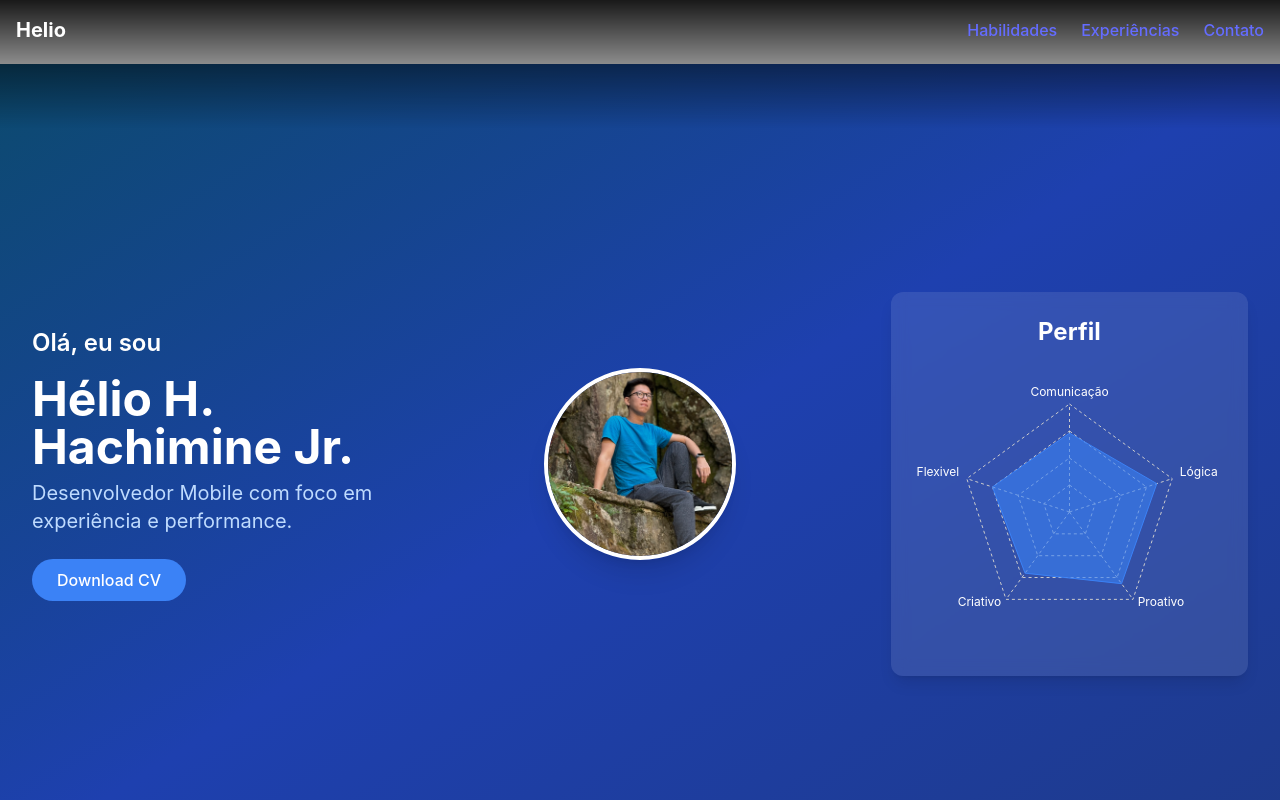
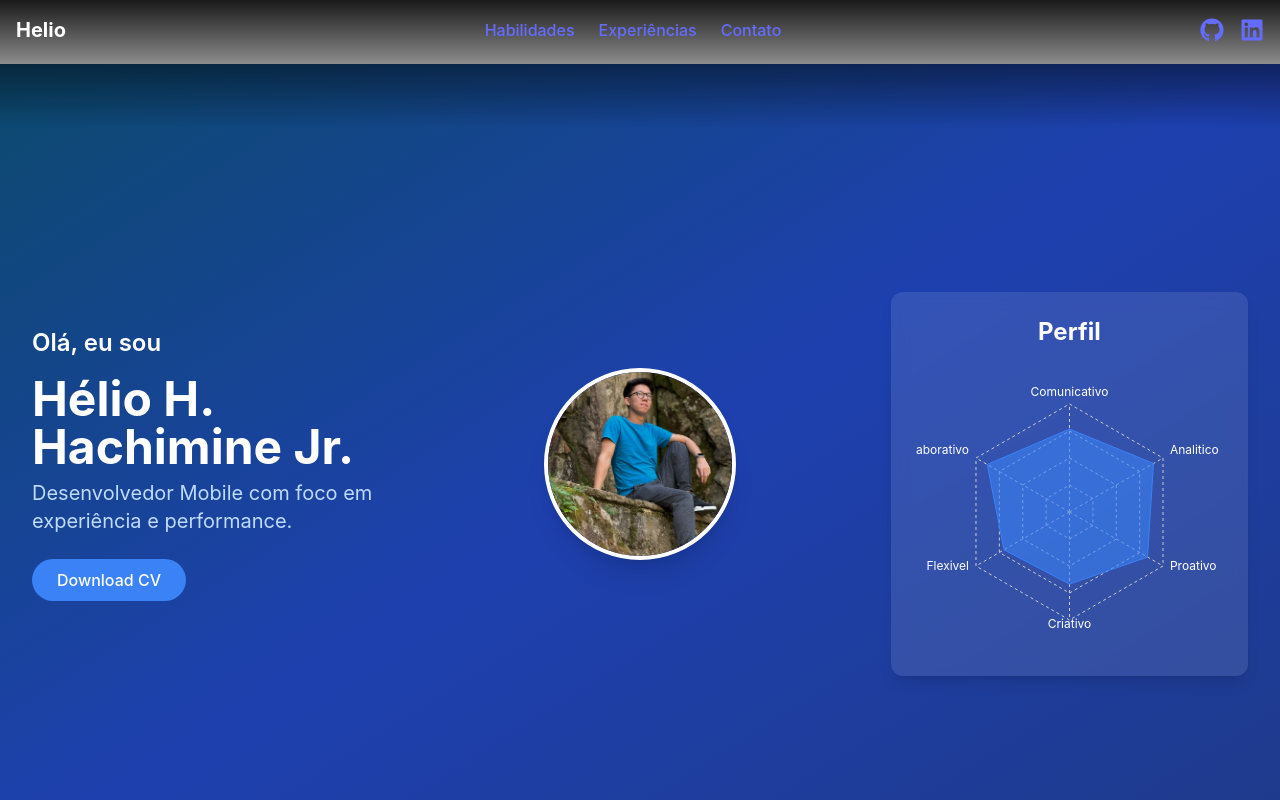
Before and after one commit to heliohachimine/portifolio, a React (Vite) app: page / in a window 1280 px wide. Shown: the top 800 px of the page. Built offline with nearby package versions, Linux system fonts and the light colour scheme.

Commit message:
ajustes do grafico

```diff
--- a/src/components/Header.jsx
+++ b/src/components/Header.jsx
@@ -1,5 +1,7 @@
 import { useState, useEffect } from "react";
 import { Link } from "react-router-dom";
+import { FaGithub, FaLinkedin } from "react-icons/fa";
+
 
 export default function Header() {
   const [scrolled, setScrolled] = useState(false);
@@ -28,6 +30,16 @@ export default function Header() {
           <Link to="/experience" className="hover:text-blue-300 transition">Experiências</Link>
           <a href="#contact" className="hover:text-blue-300 transition">Contato</a>
         </nav>
+        <div className="flex gap-4">
+        <a href="https://github.com/heliohachimine" target="_blank" rel="noopener noreferrer">
+                    <FaGithub size={24} />
+                    </a>
+
+                    <a href="https://linkedin.com/in/helio-hachimine" target="_blank" rel="noopener noreferrer">
+                    <FaLinkedin size={24} />
+                    </a>
+        </div>
+
       </div>
     </header>
   );
--- a/src/components/SkillChart.jsx
+++ b/src/components/SkillChart.jsx
@@ -5,16 +5,45 @@ import {
   Radar,
   ResponsiveContainer,
 } from "recharts";
+import { useEffect, useRef, useState } from "react";
 
-const data = [
-  { name: "Comunicação", level: 73 },
-  { name: "Lógica", level: 85 },
+const BASE_DATA = [
+  { name: "Comunicativo", level: 73 },
+  { name: "Analitico", level: 85 },
   { name: "Proativo", level: 82 },
   { name: "Criativo", level: 70 },
   { name: "Flexivel", level: 75 },
+  { name: "Colaborativo", level: 90 }
 ];
 
 export default function SkillsRadarChart() {
+  const [data, setData] = useState(BASE_DATA);
+  const angle = useRef(0); // ângulo progressivo
+
+  useEffect(() => {
+    let animationFrame;
+
+    const animate = () => {
+      angle.current += 0.02; // controla a velocidade (menor = mais lento)
+
+      setData(
+        BASE_DATA.map((item, i) => {
+          const variation = Math.sin(angle.current + i) * 5; // oscilação cíclica
+          return {
+            ...item,
+            level: item.level + variation,
+          };
+        })
+      );
+
+      animationFrame = requestAnimationFrame(animate);
+    };
+
+    animate(); // inicia a animação
+
+    return () => cancelAnimationFrame(animationFrame); // limpa ao desmontar
+  }, []);
+
   return (
     <div className="w-full max-w-4xl mx-auto p-6 bg-white/10 backdrop-blur rounded-xl shadow-lg mt-10">
       <h2 className="text-white text-2xl font-bold mb-6 text-center">Perfil</h2>
@@ -22,13 +51,13 @@ export default function SkillsRadarChart() {
         <RadarChart data={data}>
           <PolarGrid stroke="#ccc" strokeDasharray="3 3" />
           <PolarAngleAxis dataKey="name" tick={{ fill: "#fff", fontSize: 12 }} />
-          {/* PolarRadiusAxis removido para esconder os números */}
           <Radar
             name="Habilidades"
             dataKey="level"
             stroke="#3b82f6"
             fill="#3b82f6"
             fillOpacity={0.6}
+            isAnimationActive={false}
           />
         </RadarChart>
       </ResponsiveContainer>
```
